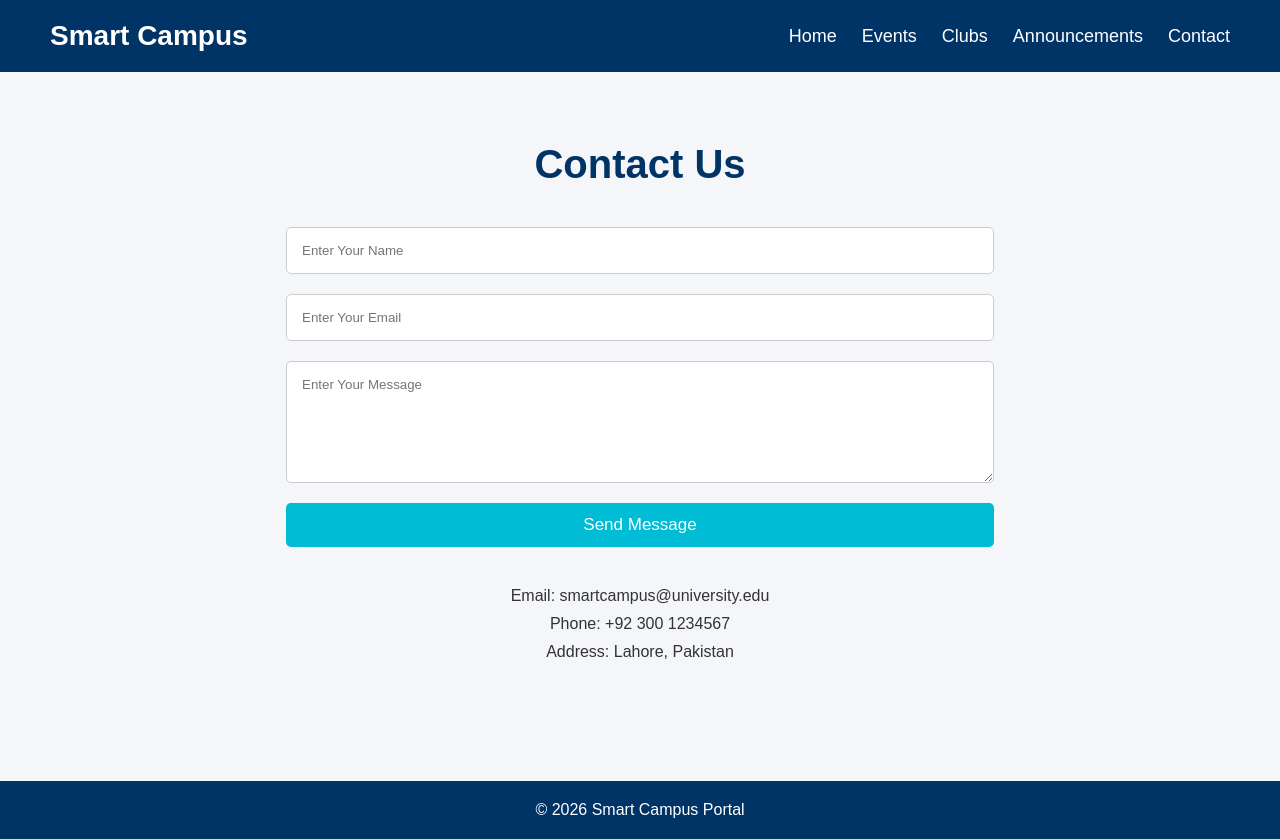
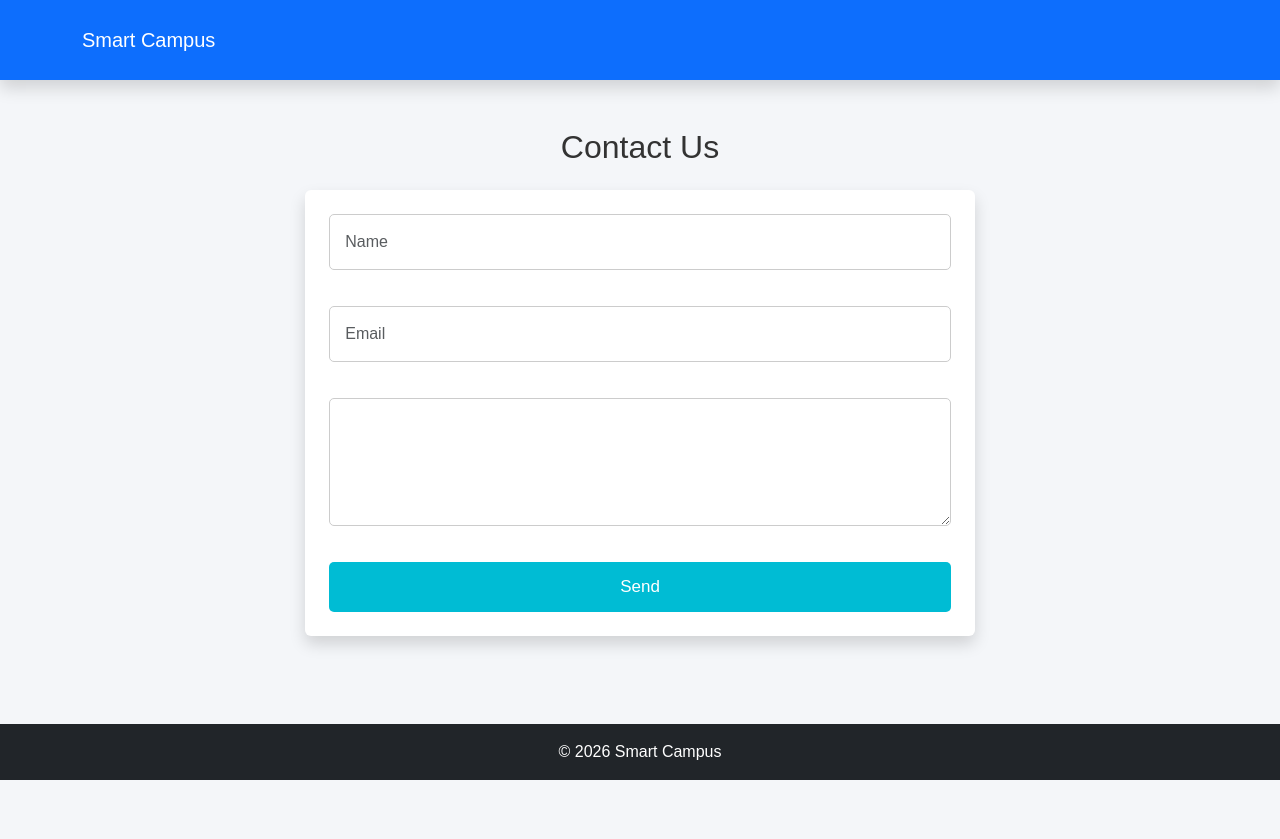
Before and after one commit to Mohid59/smart-campus-event-portal, a website: page src/contact.html in a window 1280 px wide. After the commit the page ends 800 px from the top, so only its background shows below. Drawn offline with nearby package versions, Linux system fonts and the light colour scheme.

Commit message:
Added Contact Page

```diff
--- a/src/contact.html
+++ b/src/contact.html
@@ -2,50 +2,41 @@
 <html lang="en">
 <head>
   <meta charset="UTF-8">
+  <title>Contact</title>
   <meta name="viewport" content="width=device-width, initial-scale=1.0">
-  <title>Contact</title>
+
+  <link href="https://cdn.jsdelivr.net/npm/bootstrap@5.3.0/dist/css/bootstrap.min.css" rel="stylesheet">
   <link rel="stylesheet" href="../styles/style.css">
 </head>
 <body>
 
-  <nav class="navbar">
-    <div class="logo">Smart Campus</div>
+<nav class="navbar navbar-expand-lg navbar-dark bg-primary shadow">
+  <div class="container">
+    <a class="navbar-brand" href="index.html">Smart Campus</a>
+  </div>
+</nav>
 
-    <ul class="nav-links">
-      <li><a href="index.html">Home</a></li>
-      <li><a href="events.html">Events</a></li>
-      <li><a href="clubs.html">Clubs</a></li>
-      <li><a href="announcements.html">Announcements</a></li>
-      <li><a href="contact.html" class="active">Contact</a></li>
-    </ul>
-  </nav>
+<section class="container py-5">
+  <h2 class="text-center mb-4">Contact Us</h2>
 
-  <section class="section">
-    <h2>Contact Us</h2>
+  <form class="contact-form shadow p-4 bg-white rounded">
+    <input class="form-control mb-3" placeholder="Name" required>
+    <input class="form-control mb-3" placeholder="Email" required>
+    <textarea class="form-control mb-3" rows="4"></textarea>
+    <button class="btn btn-primary w-100">Send</button>
+  </form>
+</section>
 
-    <form class="contact-form">
+<footer class="bg-dark text-white text-center p-3">© 2026 Smart Campus</footer>
 
-      <input type="text" placeholder="Enter Your Name" required>
+<script src="https://cdn.jsdelivr.net/npm/bootstrap@5.3.0/dist/js/bootstrap.bundle.min.js"></script>
 
-      <input type="email" placeholder="Enter Your Email" required>
-
-      <textarea rows="6" placeholder="Enter Your Message"></textarea>
-
-      <button type="submit">Send Message</button>
-
-    </form>
-
-    <div class="contact-info">
-      <p>Email: smartcampus@university.edu</p>
-      <p>Phone: +92 300 1234567</p>
-      <p>Address: Lahore, Pakistan</p>
-    </div>
-
-  </section>
-
-  <footer>
-    <p>© 2026 Smart Campus Portal</p>
-  </footer>
+<script>
+  document.querySelector("form").addEventListener("submit", function(e) {
+    e.preventDefault();
+    alert("Message Sent Successfully!");
+  });
+</script>
 
 </body>
 </html>
```
